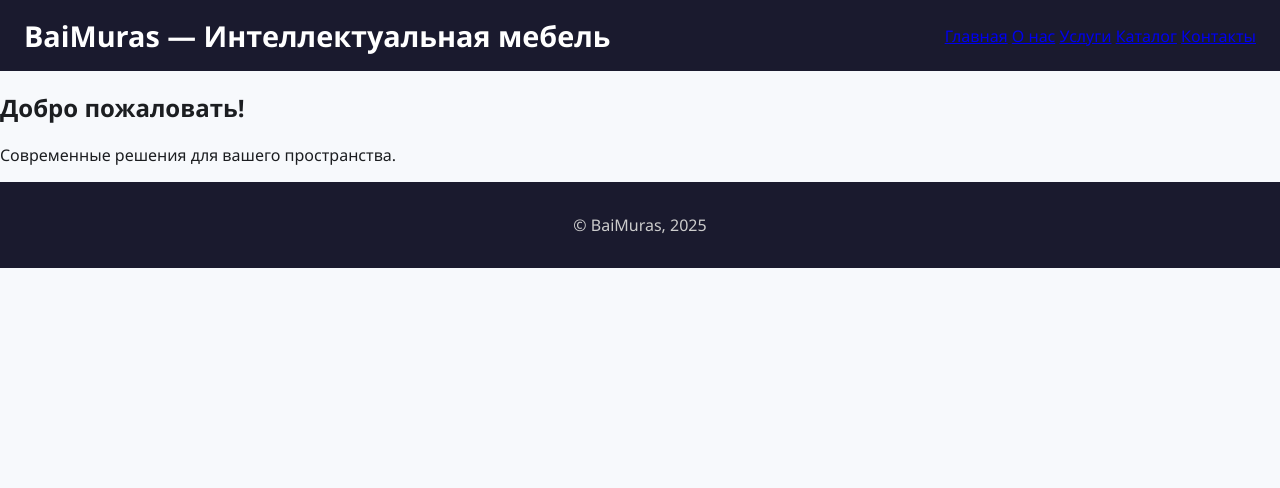
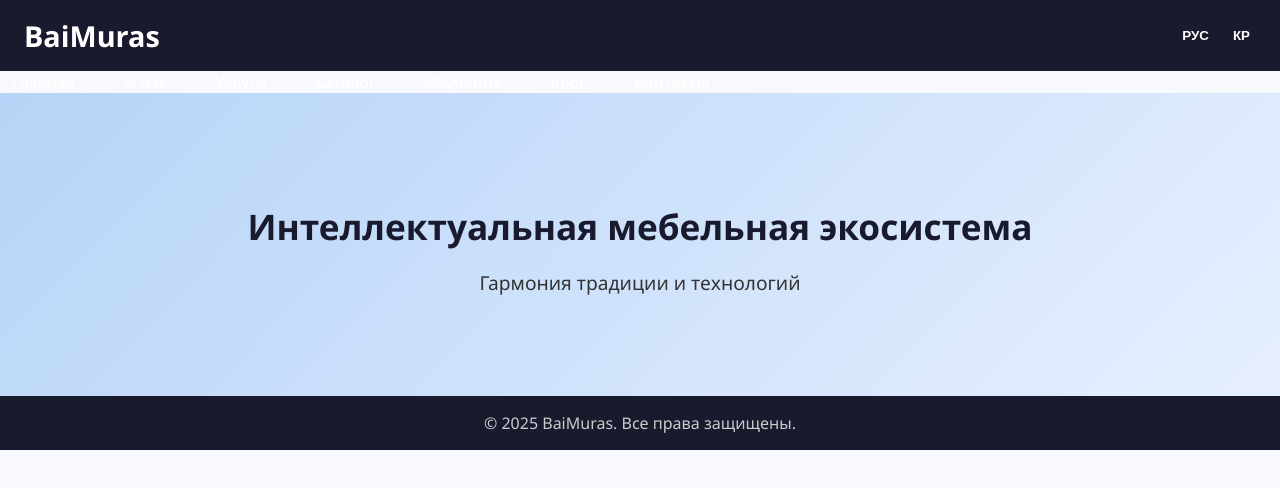
Before and after one commit to ardakchapaev/BaiMuras, a plain HTML site: page templates/index.html in a window 1280 px wide. Drawn offline with Linux system fonts and the light colour scheme; files that its build step writes are made by us from their sources.

Commit message:
Update index.html

```diff
--- a/templates/index.html
+++ b/templates/index.html
@@ -1,29 +1,49 @@
-
 <!DOCTYPE html>
 <html lang="ru">
 <head>
   <meta charset="UTF-8" />
-  <meta name="viewport" content="width=device-width, initial-scale=1.0"/>
+  <meta name="viewport" content="width=device-width, initial-scale=1.0" />
   <title>BaiMuras</title>
-  <link rel="stylesheet" href="/static/style.css">
+  <link rel="stylesheet" href="/static/css/style.css" />
 </head>
 <body>
+
   <header>
-    <h1>BaiMuras — Интеллектуальная мебель</h1>
-    <nav>
-      <a href="#">Главная</a>
-      <a href="#">О нас</a>
-      <a href="#">Услуги</a>
-      <a href="#">Каталог</a>
-      <a href="#">Контакты</a>
-    </nav>
+    <h1>BaiMuras</h1>
+    <div class="language-switcher">
+      <button onclick="switchLang('ru')">РУС</button>
+      <button onclick="switchLang('kg')">КР</button>
+    </div>
   </header>
-  <main>
-    <h2>Добро пожаловать!</h2>
-    <p>Современные решения для вашего пространства.</p>
-  </main>
+
+  <nav>
+    <ul>
+      <li><a href="#">Главная</a></li>
+      <li><a href="#">О нас</a></li>
+      <li><a href="#">Услуги</a></li>
+      <li><a href="#">Каталог</a></li>
+      <li><a href="#">Обучение</a></li>
+      <li><a href="#">Блог</a></li>
+      <li><a href="#">Контакты</a></li>
+    </ul>
+  </nav>
+
+  <section class="hero">
+    <h2>Интеллектуальная мебельная экосистема</h2>
+    <p>Гармония традиции и технологий</p>
+  </section>
+
   <footer>
-    <p>© BaiMuras, 2025</p>
+    &copy; 2025 BaiMuras. Все права защищены.
   </footer>
+
+  <!-- Future: Telegram, CRM, LMS, Make.com integrations -->
+  <script>
+    function switchLang(lang) {
+      alert('Языковая поддержка скоро будет: выбрано ' + lang.toUpperCase());
+      // future: dynamically swap translations
+    }
+  </script>
+
 </body>
 </html>
```
